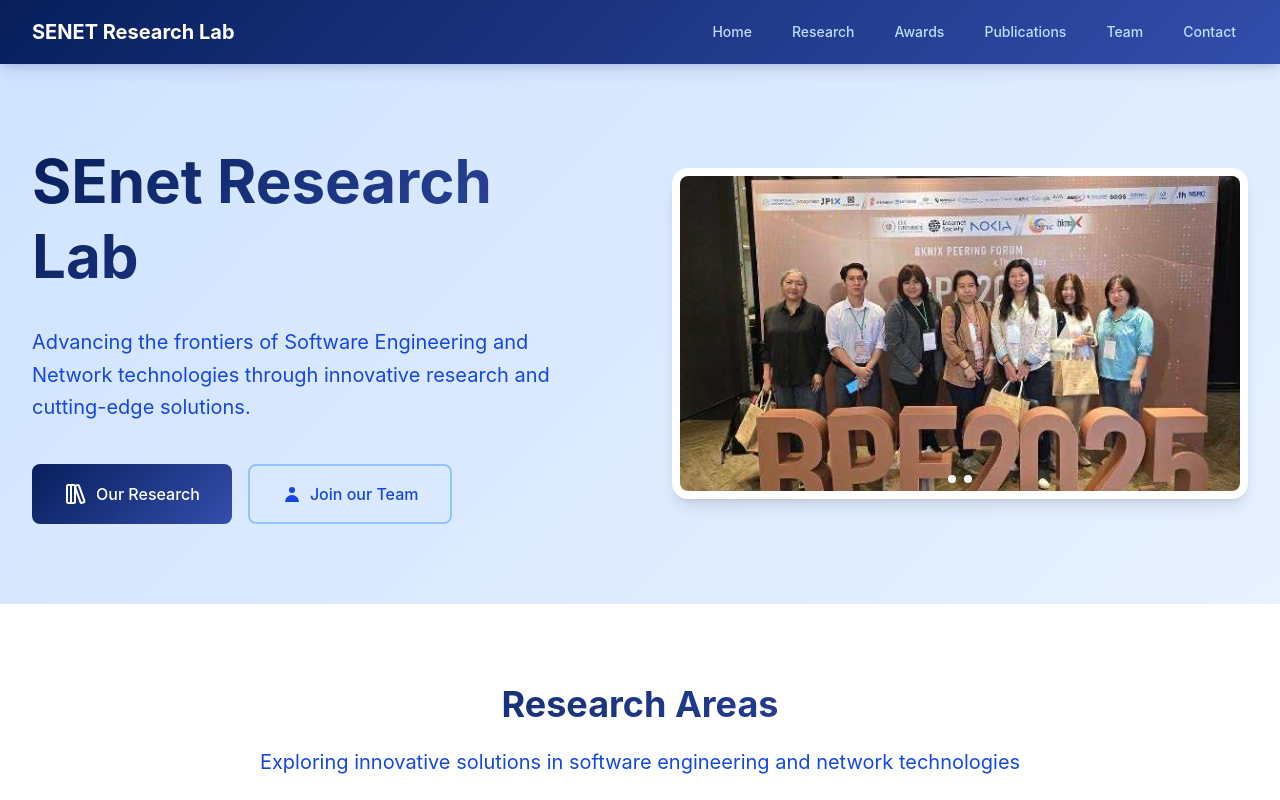
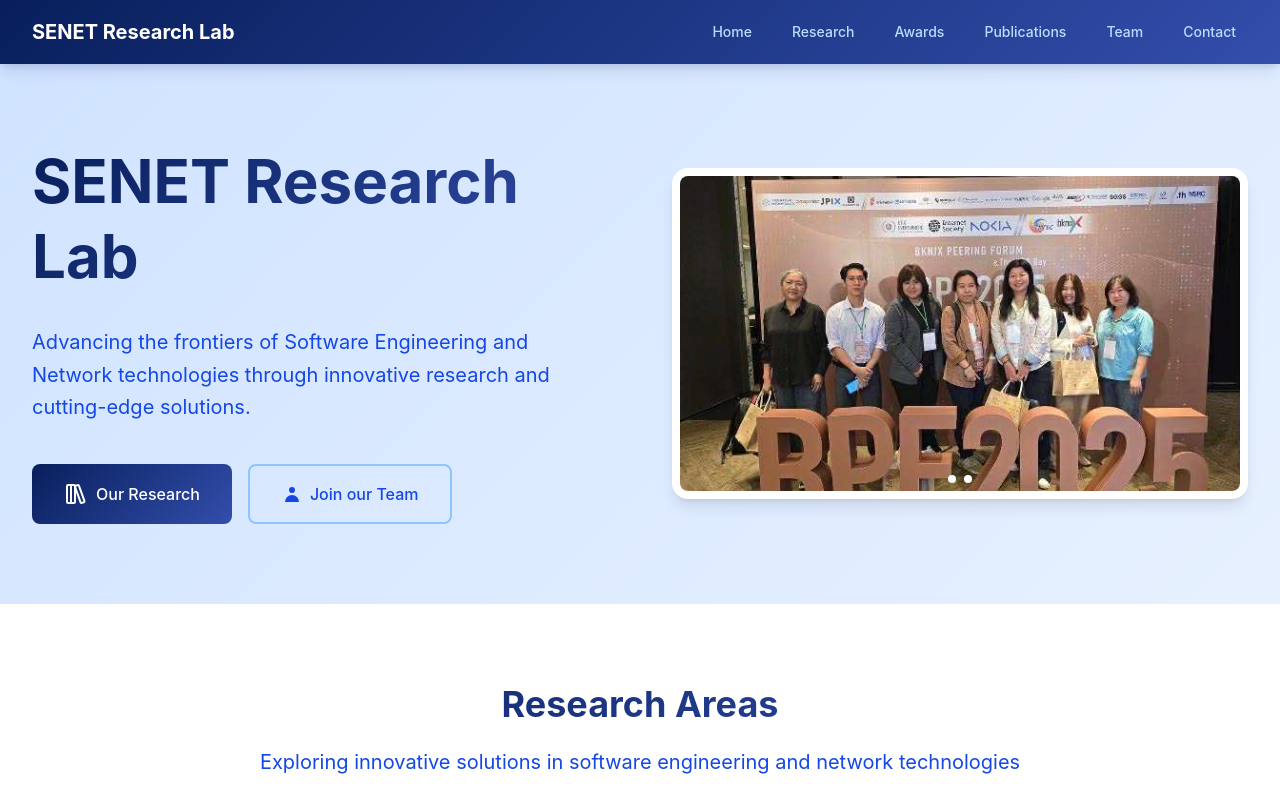
Before and after one commit to zZBANK22Zz/SENET-Lab-web, a Next.js app: page / in a window 1280 px wide. Shown: the top 800 px of the page. Built offline with nearby package versions, Linux system fonts and the light colour scheme.

Commit message:
Update Hero.js

```diff
--- a/src/components/Hero.js
+++ b/src/components/Hero.js
@@ -9,7 +9,7 @@ export default function Hero() {
         <div className="grid lg:grid-cols-2 gap-8 lg:gap-16 items-center">
           <div className="text-center lg:text-left">
             <h1 className="text-3xl sm:text-4xl lg:text-5xl xl:text-6xl font-bold text-gradient mb-6 lg:mb-8 leading-tight">
-              SEnet Research Lab
+              SENET Research Lab
             </h1>
             <p className="text-lg sm:text-xl text-blue-700 mb-8 lg:mb-10 leading-relaxed max-w-2xl mx-auto lg:mx-0">
               Advancing the frontiers of Software Engineering and Network
```
